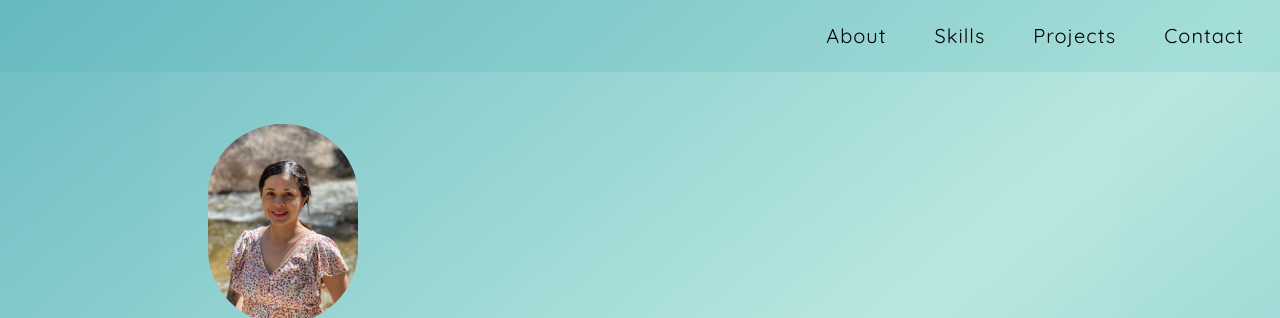
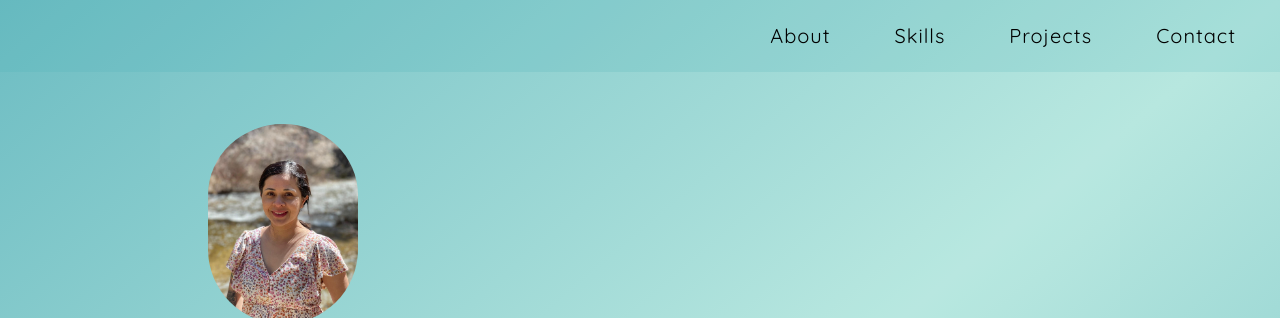
Before and after one commit to nayezapata/nayezapata.github.io, a plain HTML site: page nayelizrPortfolio/about.html in a window 1280 px wide. Shown: the top 318 px of the page. Drawn offline with nearby package versions, Linux system fonts and the light colour scheme.

Commit message:
Update about.html

```diff
--- a/nayelizrPortfolio/about.html
+++ b/nayelizrPortfolio/about.html
@@ -38,19 +38,15 @@
 	</head>
 
 	<body>
-		<header>
-			<nav class="navbar navbar-expand-sm navbar-light p-3">
+	<nav class="navbar navbar-expand-sm navbar-light container-fluid p-3">
 			<button class="navbar-toggler"
 				type="button"
 				data-bs-toggle="collapse"
 				data-bs-target="#collapsibleNavbar">
 				<span class="navbar-toggler-icon"></span>
 			</button>
-
-
-
 			<div class="collapse navbar-collapse  container-fluid justify-content-end" id="collapsibleNavbar">
-					<ul class="navbar-nav h5">
+				<ul class="nav h5">
 					<li class="nav-item ms-3 ps-3"><a class="nav-link" href="about.html">About</a></li>
 					<li class="nav-item ms-3 ps-3"><a class="nav-link" href="skills.html">Skills</a></li>
 					<li class="nav-item ms-3 ps-3"><a class="nav-link" href="projects.html">Projects</a></li>
@@ -58,7 +54,6 @@
 				</ul>
 			</div>
 		</nav>
-		</header>
 
 
 		<div class="outer-wrapper">
```
Lines whose indentation alone changed are shown as unchanged.
